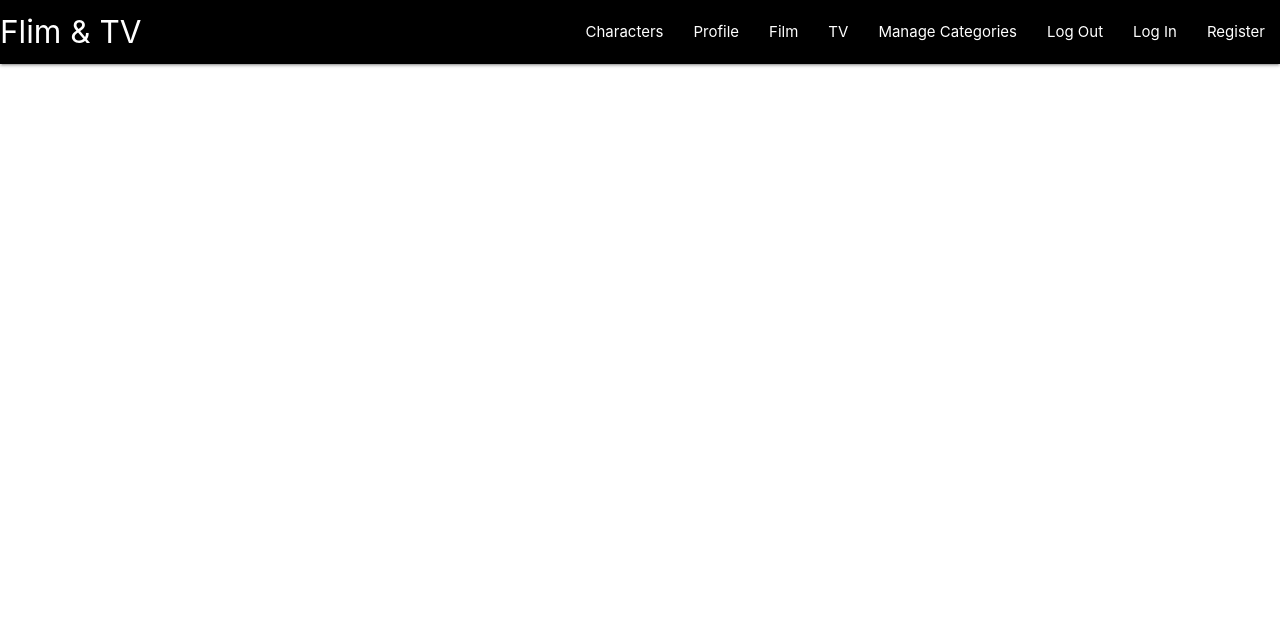
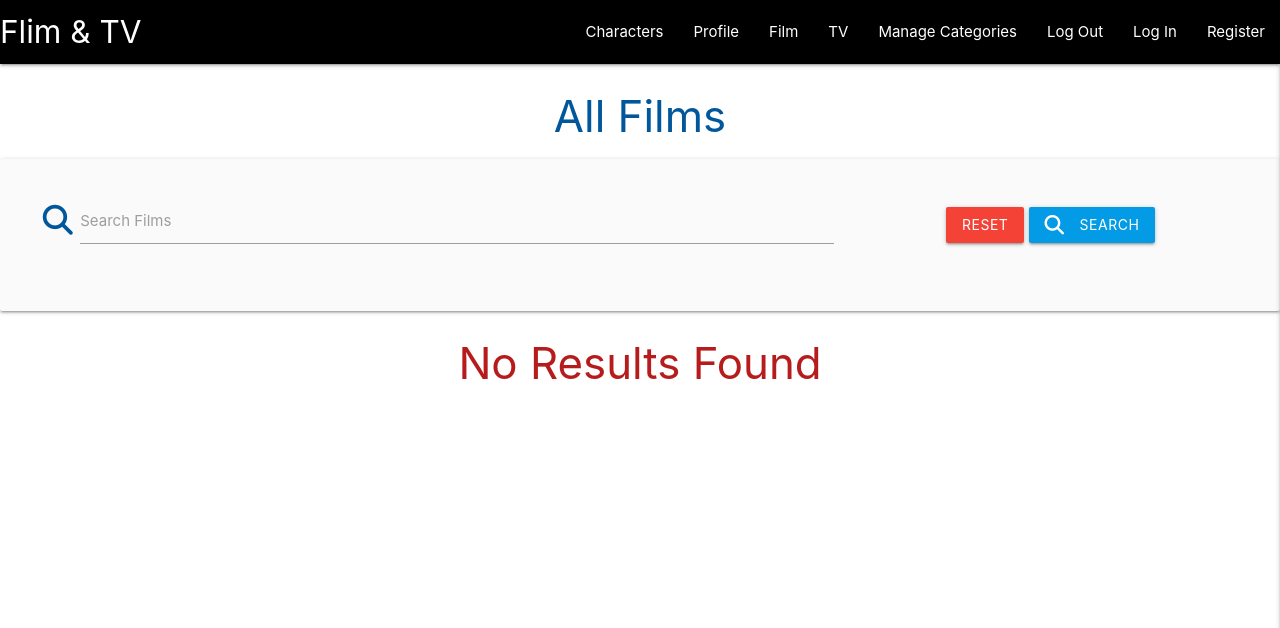
Before and after one commit to struk49/films-and-tv-fan-page, a Flask app: template templates/films.html in a window 1280 px wide. Shown: the top 628 px of the page. Run offline with Flask 3, Linux system fonts and the light colour scheme; the template is opened without the code that fills it, so the values that code supplies are empty; some libraries are stand-ins or nearby versions.

Commit message:
added films and characters

```diff
--- a/static/js/script.js
+++ b/static/js/script.js
@@ -1,3 +1,41 @@
-$(document).ready(function(){
-    $('.sidenav').sidenav();
+$(document).ready(function () {
+  $(".sidenav").sidenav({ edge: "right" });
+  $('.collapsible').collapsible();
+  $(".tooltipped").tooltip();
+  $('select').formSelect();
+  $('.datepicker').datepicker({
+      format: "dd mmmm, yyyy",
+      yearRange: 3,
+      showClearBtn: true,
+      i18n:{
+          done: "Select"
+      }
   });
+  validateMaterializeSelect();
+  function validateMaterializeSelect() {
+      let classValid = { "border-bottom": "1px solid #4caf50", "box-shadow": "0 1px 0 0 #4caf50" };
+      let classInvalid = { "border-bottom": "1px solid #f44336", "box-shadow": "0 1px 0 0 #f44336" };
+      if ($("select.validate").prop("required")) {
+          $("select.validate").css({ "display": "block", "height": "0", "padding": "0", "width": "0", "position": "absolute" });
+      }
+      $(".select-wrapper input.select-dropdown").on("focusin", function () {
+          $(this).parent(".select-wrapper").on("change", function () {
+              if ($(this).children("ul").children("li.selected:not(.disabled)").on("click", function () { })) {
+                  $(this).children("input").css(classValid);
+              }
+          });
+      }).on("click", function () {
+          if ($(this).parent(".select-wrapper").children("ul").children("li.selected:not(.disabled)").css("background-color") === "rgba(0, 0, 0, 0.03)") {
+              $(this).parent(".select-wrapper").children("input").css(classValid);
+          } else {
+              $(".select-wrapper input.select-dropdown").on("focusout", function () {
+                  if ($(this).parent(".select-wrapper").children("select").prop("required")) {
+                      if ($(this).css("border-bottom") != "1px solid rgb(76, 175, 80)") {
+                          $(this).parent(".select-wrapper").children("input").css(classInvalid);
+                      }
+                  }
+              });
+          }
+      });
+  }
+});
--- a/templates/films.html
+++ b/templates/films.html
@@ -1,9 +1,55 @@
-{% extends ("base.html") %}
+{% extends "base.html" %}
 {% block content %}
 
-{% for film in films %}
-{{ film.category_name}}<br>
-{{ film.film_description}}<br>
-{{ film.film_name }}<br>
-{% endfor %}
+<h3 class="light-blue-text text-darken-4 center-align">All Films</h3>
+
+<div class="row card-panel grey lighten-5">
+    <form action="" method="post" class="col s12">
+        <div class="row valign-wrapper center-align">
+            <div class="input-field col s12 m8">
+                <i class="fas fa-search prefix light-blue-text text-darken-4"></i>
+                <input type="text" name="query" id="query" minlength="3" class="validate" required>
+                <label for="query">Search Films</label>
+            </div>
+            <div class="col s12 m4">
+                <a href="{{ url_for('get_films') }}" class="red btn text-shadow">Reset</a>
+                <button type="submit" class="light-blue darken-1 btn text-shadow">
+                    <i class="fas fa-search left"></i> Search
+                </button>
+            </div>
+        </div>
+    </form>
+</div>
+
+{% if films|length > 0 %}
+<ul class="collapsible">
+    {% for film in films %}
+    <li>
+        <div class="collapsible-header white-text light-blue darken-4 text-shadow">
+            <div class="col s3">
+                <i class="fas fa-caret-down"></i>
+                {% if session.user|lower == film.created_by|lower %}
+                <a href="" class="btn-small green accent-4">Done</a>
+                <a href="" class="btn-small light-blue lighten-1">Edit</a>
+                {% endif %}
+            </div>
+            <div class="col s9">
+
+                <strong> {{ film.film_name }}</strong>
+
+            </div>
+        </div>
+        <div class="collapsible-body">
+            <strong>{{ film.category_name }}</strong>
+            <p>{{ film.film_description }}</p>
+            <p><em>by: {{ film.created_by }}</em></p>
+        </div>
+
+    </li>
+    {% endfor %}
+</ul>
+{% else %}
+<h3 class="red-text text-darken-4 center-align">No Results Found</h3>
+{% endif %}
+
 {% endblock %}
```
Also changed, not shown: templates/characters.html (+45 -4 lines), templates/index.html (+5 -4 lines), static/images/clipper-board.jpg (added), templates/simpsons.html (added).
